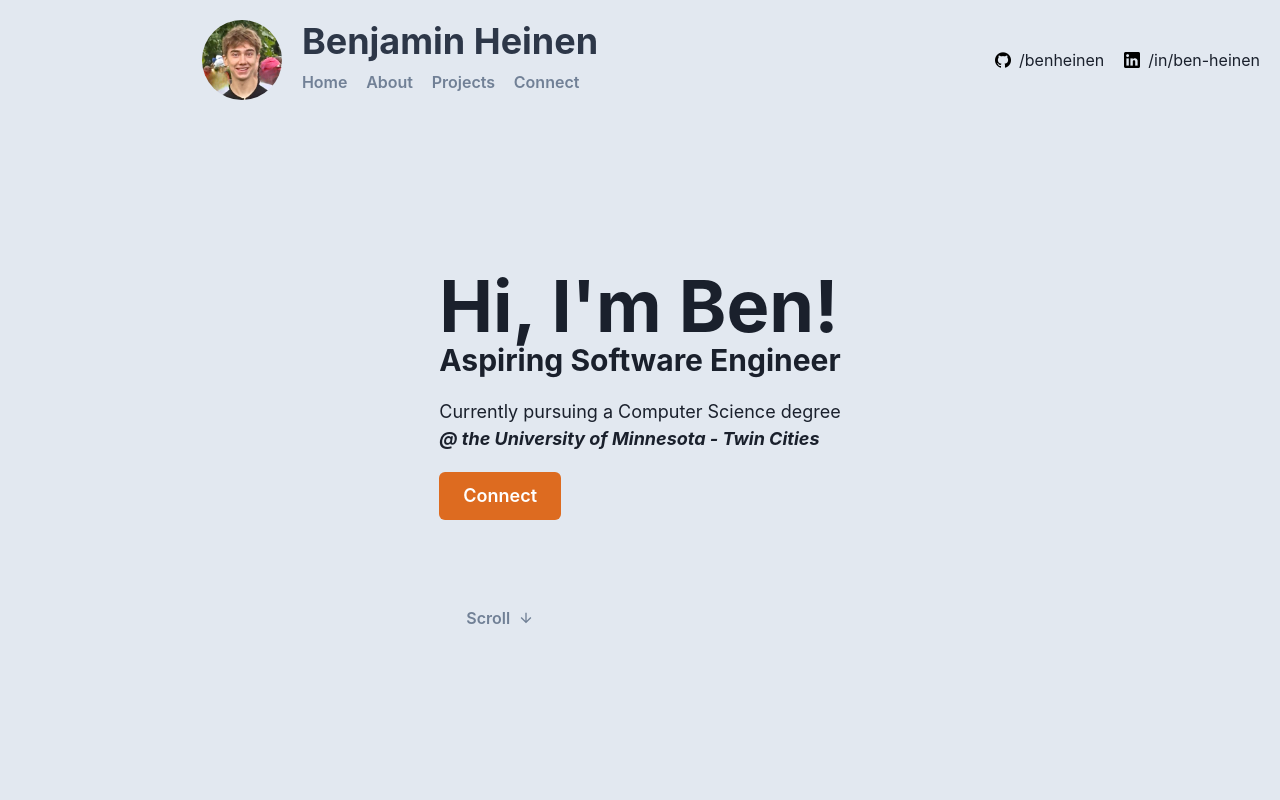
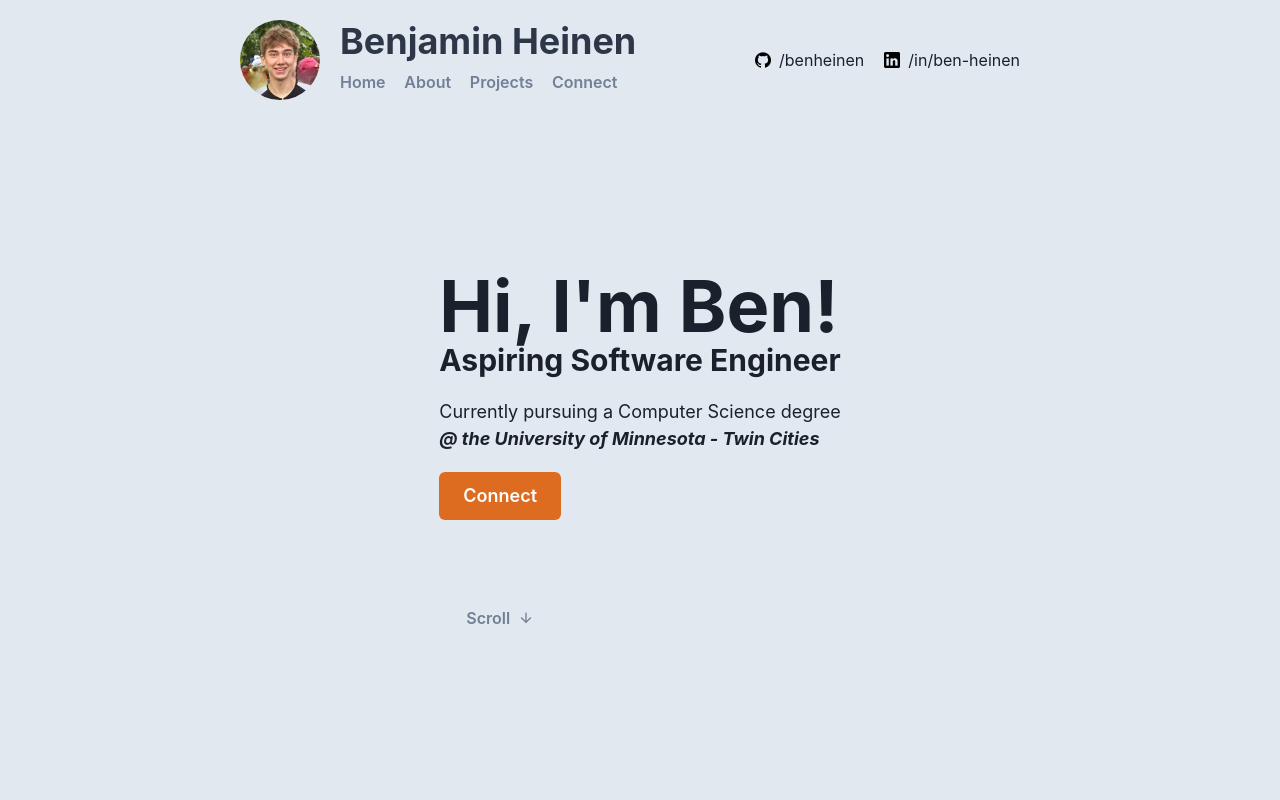
Before and after one commit to benheinen/benjamin-heinen, a React (Vite) app: page / in a window 1280 px wide. Shown: the top 800 px of the page. Built offline with nearby package versions, Linux system fonts and the light colour scheme.

Commit message:
fixed navbar

```diff
--- a/src/components/Navbar.tsx
+++ b/src/components/Navbar.tsx
@@ -42,10 +42,12 @@ export default function Navbar() {
       bgColor={navbar ? "white" : "gray.200"}
       as="nav"
       paddingBlock={5}
+      paddingInline={240}
       boxShadow={navbar ? "lg" : "none"}
-      pos={"sticky"}
+      pos={{ lg: "sticky" }}
       top={0}
       zIndex={10}
+      display={{ lg: "flex", md: "flex", base: "none" }}
     >
       <Grid
         templateAreas={{
@@ -54,8 +56,6 @@ export default function Navbar() {
           base: `"header header header header"
           "home about proj contact"`,
         }}
-        justifyContent={{ base: "center" }}
-        w={{ base: "100vh" }}
       >
         <GridItem area="icon" mr={5}>
           <Image
```
